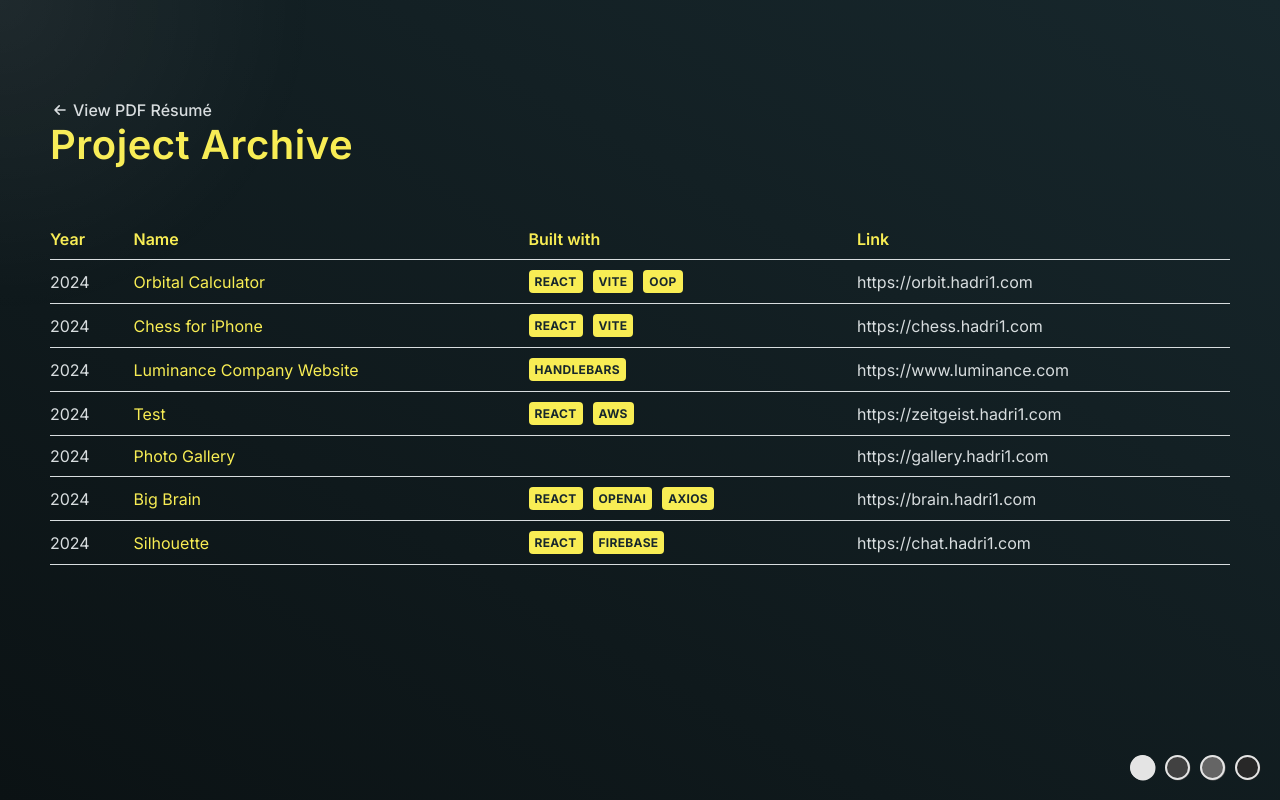
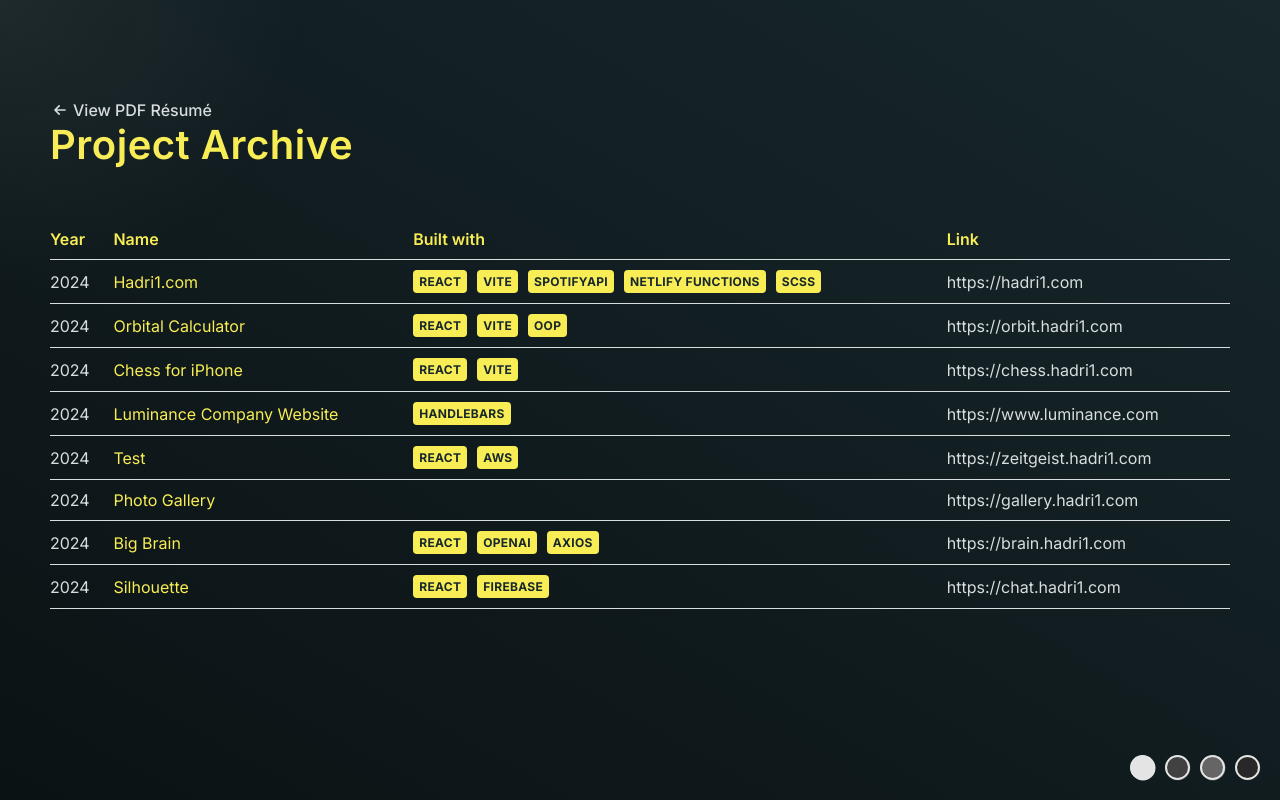
Before and after one commit to stecfrit/hadri1-v2, a React (Vite) app: page /projects in a window 1280 px wide. Built offline with nearby package versions, Linux system fonts and the light colour scheme.

Commit message:
quick update

```diff
--- a/src/data/projects.js
+++ b/src/data/projects.js
@@ -1,4 +1,15 @@
 export const projects = [
+  {
+    name: "Hadri1.com",
+    moniker: "hadri1",
+    description:
+      "My personal portfolio website, built with React and Vite. I also wanted to use the Spotify API to display my current listening activity. This website showcases all of my resume, projects, experience and hobbies, as well as my design skills.",
+    tech: ["React", "Vite", "SpotifyAPI", "Netlify Functions", "SCSS"],
+    link: "https://hadri1.com",
+    // preview_image: "orbit.png",
+    new: false,
+    featured: false,
+  },
   {
     name: "Orbital Calculator",
     moniker: "orbit",
```
